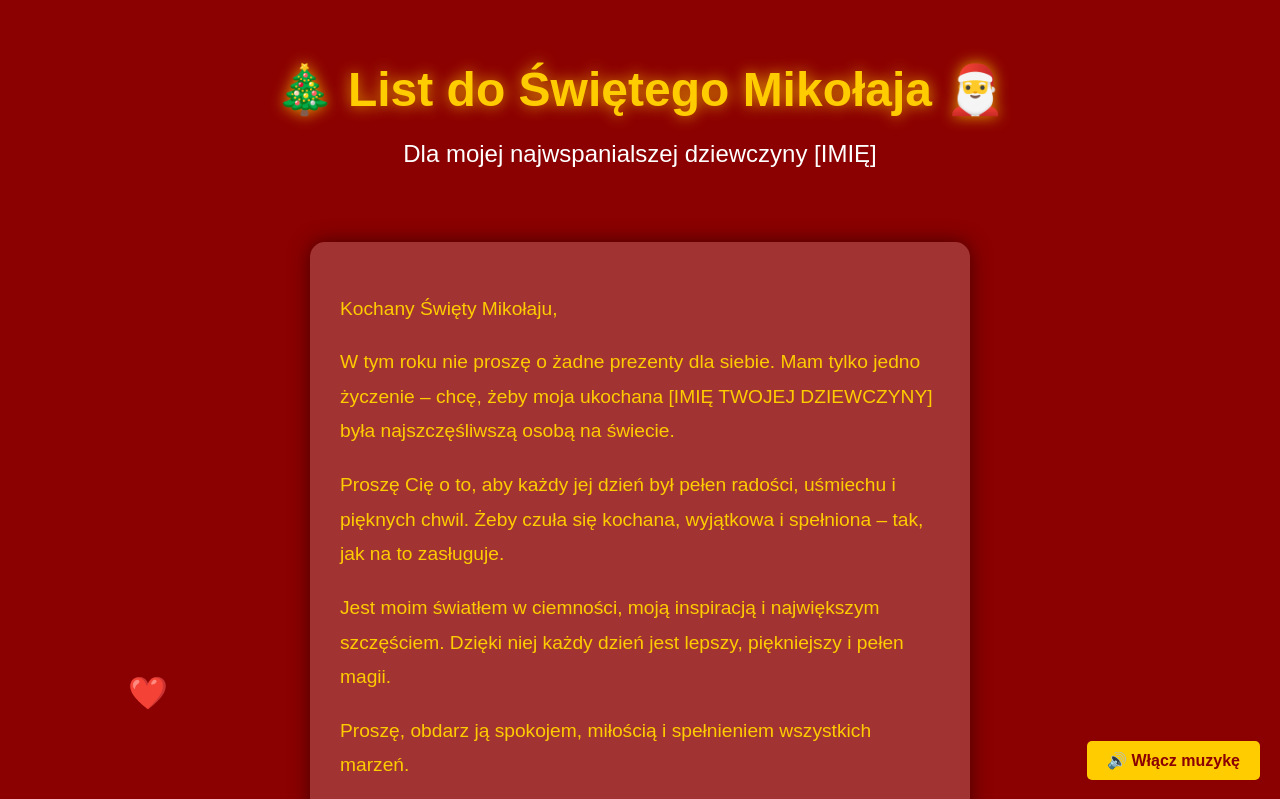
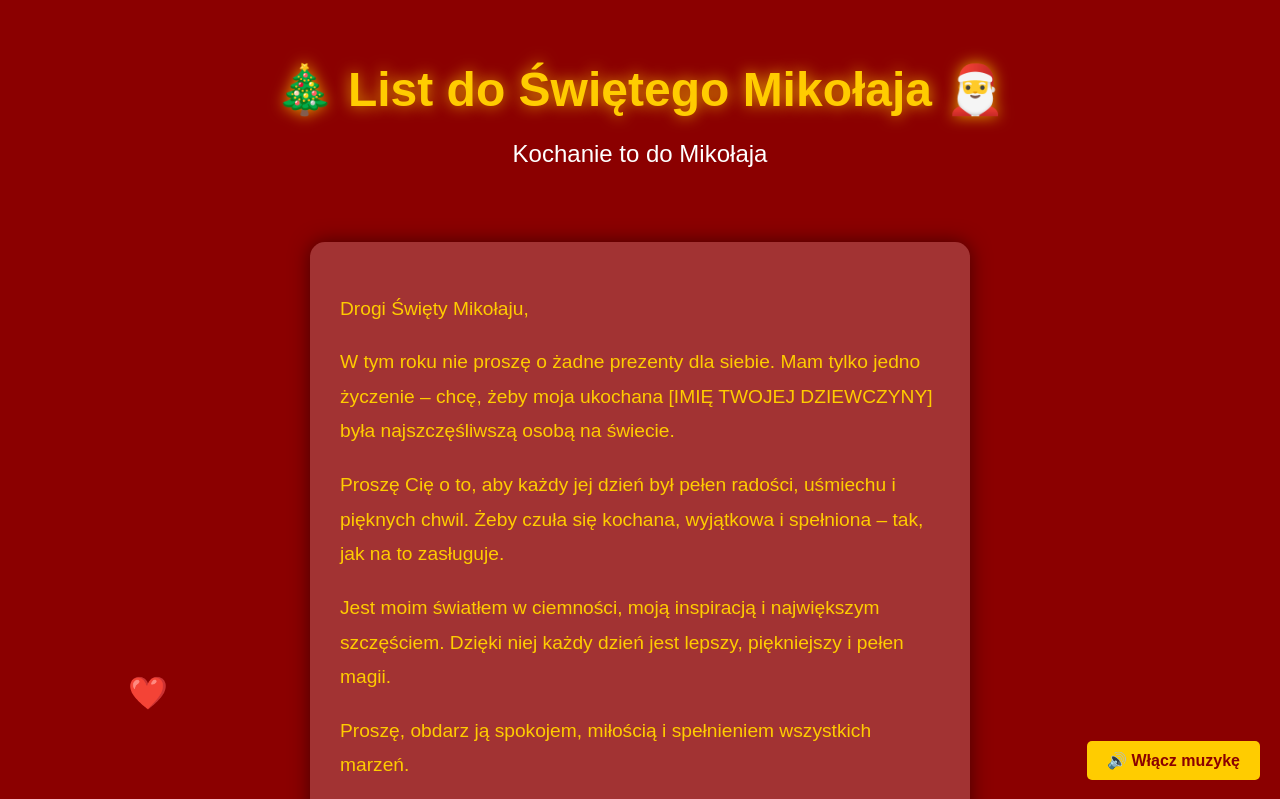
Before and after one commit to Sucha25/ListDoMikolajaa, a plain HTML site: page index.html in a window 1280 px wide. Shown: the top 799 px of the page. Drawn offline with Linux system fonts and the light colour scheme.

Commit message:
Update index.html

```diff
--- a/index.html
+++ b/index.html
@@ -14,14 +14,14 @@
   <!-- Nagłówek strony -->
   <header class="header">
     <h1>🎄 List do Świętego Mikołaja 🎅</h1>
-    <p class="subtitle">Dla mojej najwspanialszej dziewczyny [IMIĘ]</p>
+    <p class="subtitle">Kochanie to do Mikołaja</p>
   </header>
 
   <!-- Treść listu -->
   <main>
     <section class="letter-container">
       <div class="letter">
-        <p>Kochany Święty Mikołaju,</p>
+        <p>Drogi Święty Mikołaju,</p>
         <p>
           W tym roku nie proszę o żadne prezenty dla siebie. Mam tylko jedno życzenie – chcę, żeby moja ukochana [IMIĘ TWOJEJ DZIEWCZYNY] była najszczęśliwszą osobą na świecie.
         </p>
```
